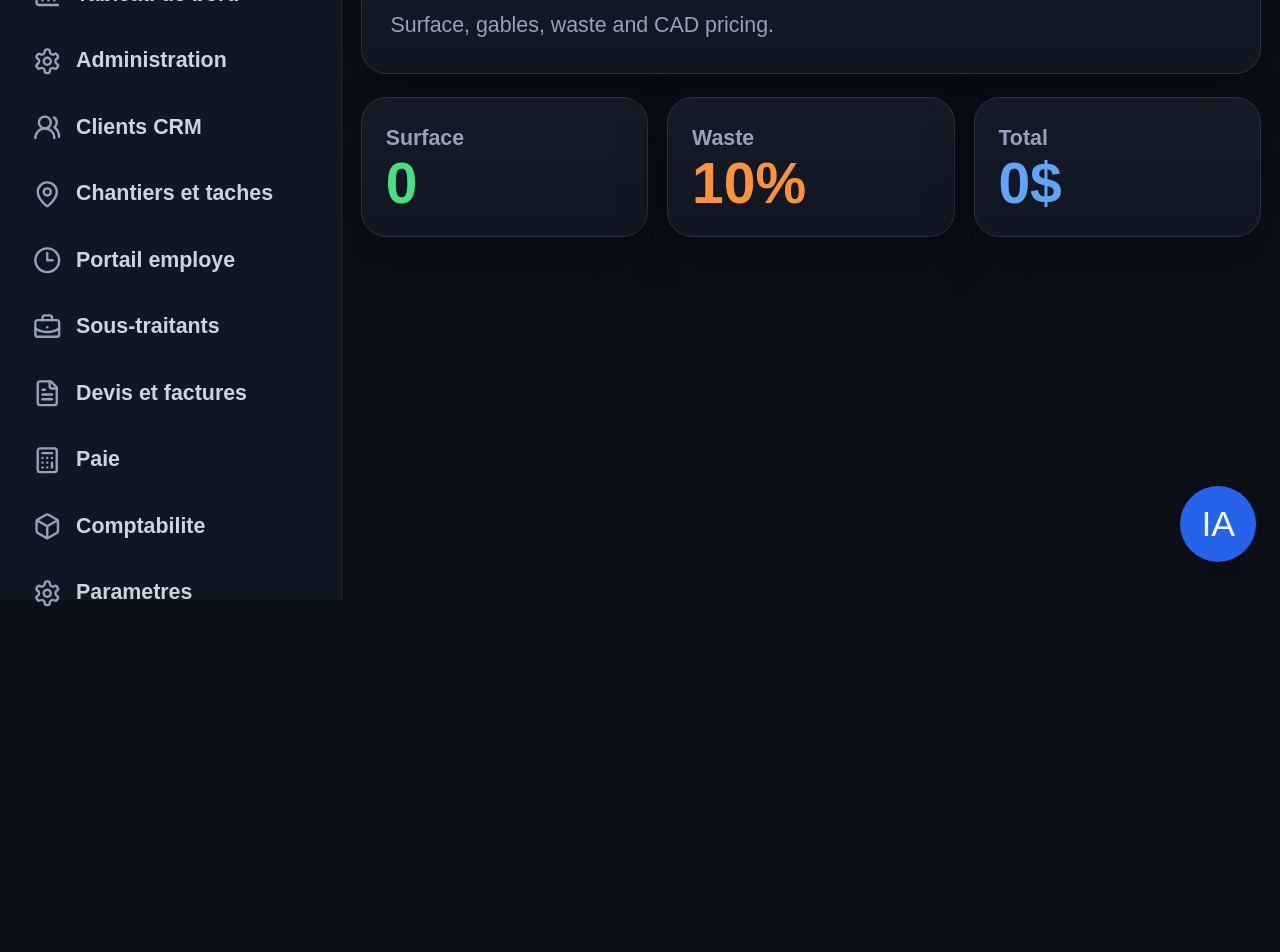
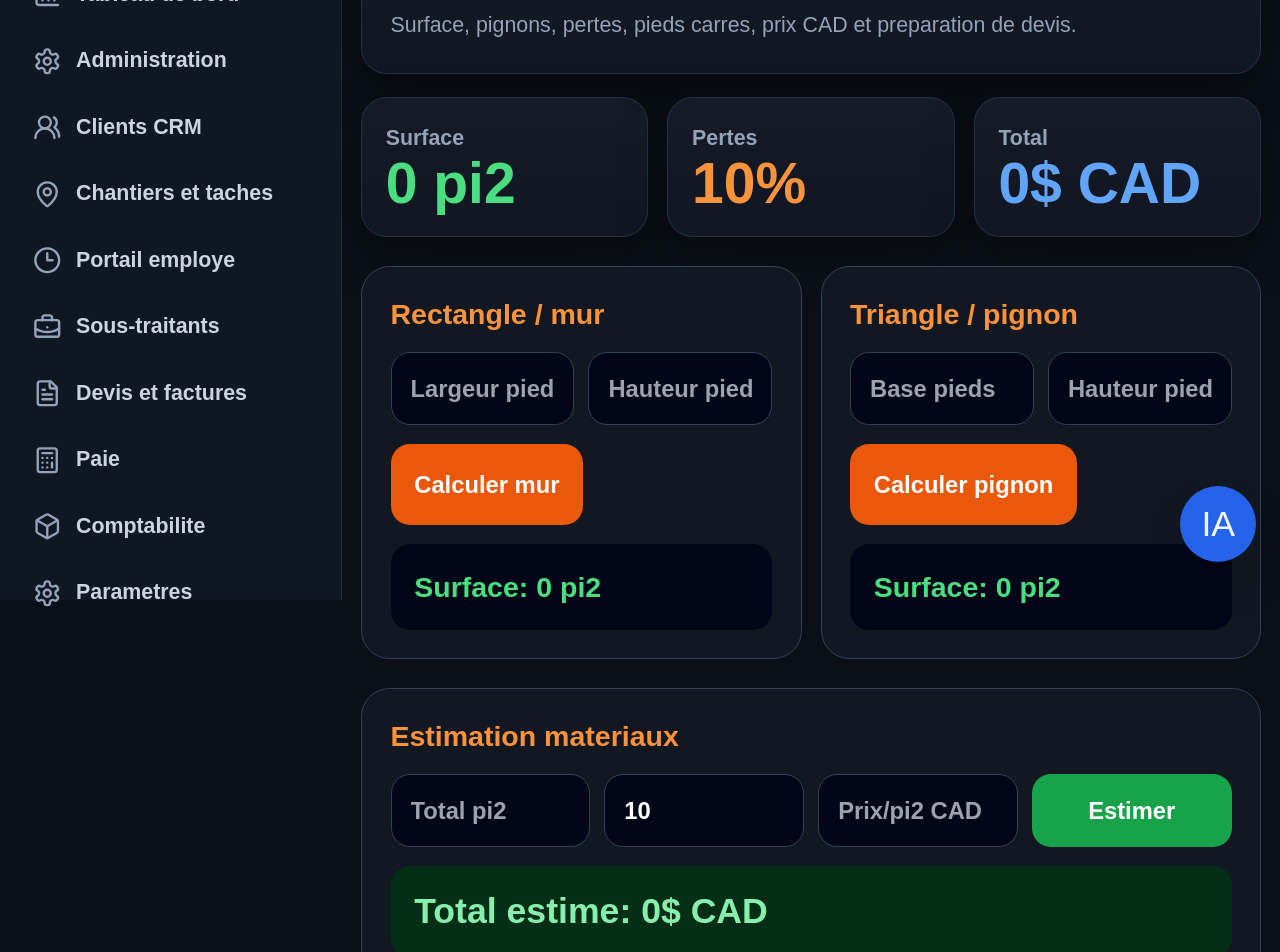
Before and after one commit to bisaillonpatrick1979-dev/Chatgpt-hailite-, a Next.js app: page /calculator in a window 1280 px wide. Shown: the part 200-1152 px from the top of the page. Before the commit the page ends 800 px from the top, so only its background shows below. Built offline with nearby package versions, Linux system fonts and the light colour scheme.

Commit message:
Upgrade construction calculator page

```diff
--- a/app/calculator/page.tsx
+++ b/app/calculator/page.tsx
@@ -4,13 +4,43 @@ export default function Page() {
   return (
     <AppShell>
       <section className="pro-card p-6">
-        <h1 className="text-5xl font-black">Area tools</h1>
-        <p className="large-readable mt-3 text-slate-400">Surface, gables, waste and CAD pricing.</p>
+        <h1 className="text-5xl font-black">Calculatrice construction</h1>
+        <p className="large-readable mt-3 text-slate-400">Surface, pignons, pertes, pieds carres, prix CAD et preparation de devis.</p>
       </section>
       <section className="mt-5 grid gap-4 md:grid-cols-3">
-        <div className="pro-card p-5"><p className="text-lg font-black text-slate-400">Surface</p><p className="text-5xl font-black text-green-400">0</p></div>
-        <div className="pro-card p-5"><p className="text-lg font-black text-slate-400">Waste</p><p className="text-5xl font-black text-orange-400">10%</p></div>
-        <div className="pro-card p-5"><p className="text-lg font-black text-slate-400">Total</p><p className="text-5xl font-black text-blue-400">0$</p></div>
+        <div className="pro-card p-5"><p className="text-lg font-black text-slate-400">Surface</p><p className="text-5xl font-black text-green-400">0 pi2</p></div>
+        <div className="pro-card p-5"><p className="text-lg font-black text-slate-400">Pertes</p><p className="text-5xl font-black text-orange-400">10%</p></div>
+        <div className="pro-card p-5"><p className="text-lg font-black text-slate-400">Total</p><p className="text-5xl font-black text-blue-400">0$ CAD</p></div>
+      </section>
+      <section className="mt-6 grid gap-4 xl:grid-cols-2">
+        <section className="pro-panel p-6">
+          <h2 className="text-2xl font-black text-orange-400">Rectangle / mur</h2>
+          <div className="mt-4 grid gap-3 md:grid-cols-2">
+            <input className="rounded-2xl border border-slate-700 bg-slate-950 p-4 text-xl font-bold text-white" placeholder="Largeur pieds" />
+            <input className="rounded-2xl border border-slate-700 bg-slate-950 p-4 text-xl font-bold text-white" placeholder="Hauteur pieds" />
+          </div>
+          <button className="mt-4 rounded-2xl bg-orange-600 p-5 text-xl font-black text-white">Calculer mur</button>
+          <div className="mt-4 rounded-2xl bg-slate-950 p-5 text-2xl font-black text-green-400">Surface: 0 pi2</div>
+        </section>
+        <section className="pro-panel p-6">
+          <h2 className="text-2xl font-black text-orange-400">Triangle / pignon</h2>
+          <div className="mt-4 grid gap-3 md:grid-cols-2">
+            <input className="rounded-2xl border border-slate-700 bg-slate-950 p-4 text-xl font-bold text-white" placeholder="Base pieds" />
+            <input className="rounded-2xl border border-slate-700 bg-slate-950 p-4 text-xl font-bold text-white" placeholder="Hauteur pieds" />
+          </div>
+          <button className="mt-4 rounded-2xl bg-orange-600 p-5 text-xl font-black text-white">Calculer pignon</button>
+          <div className="mt-4 rounded-2xl bg-slate-950 p-5 text-2xl font-black text-green-400">Surface: 0 pi2</div>
+        </section>
+      </section>
+      <section className="pro-panel mt-6 p-6">
+        <h2 className="text-2xl font-black text-orange-400">Estimation materiaux</h2>
+        <div className="mt-4 grid gap-3 md:grid-cols-4">
+          <input className="rounded-2xl border border-slate-700 bg-slate-950 p-4 text-xl font-bold text-white" placeholder="Total pi2" />
+          <input className="rounded-2xl border border-slate-700 bg-slate-950 p-4 text-xl font-bold text-white" placeholder="Pertes %" defaultValue="10" />
+          <input className="rounded-2xl border border-slate-700 bg-slate-950 p-4 text-xl font-bold text-white" placeholder="Prix/pi2 CAD" />
+          <button className="rounded-2xl bg-green-600 p-4 text-xl font-black text-white">Estimer</button>
+        </div>
+        <div className="mt-4 rounded-2xl bg-green-950 p-5 text-3xl font-black text-green-300">Total estime: 0$ CAD</div>
       </section>
     </AppShell>
   );
```
